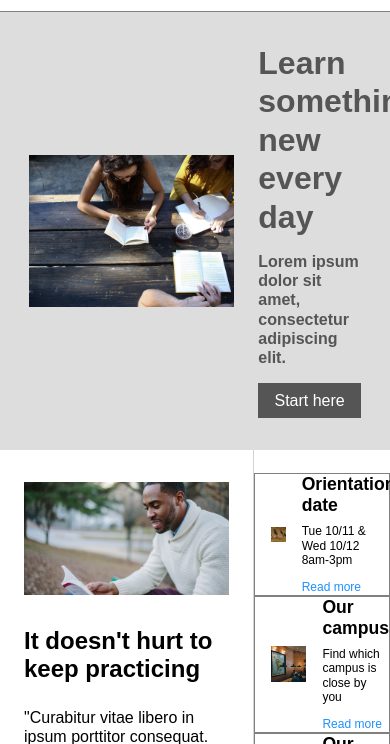
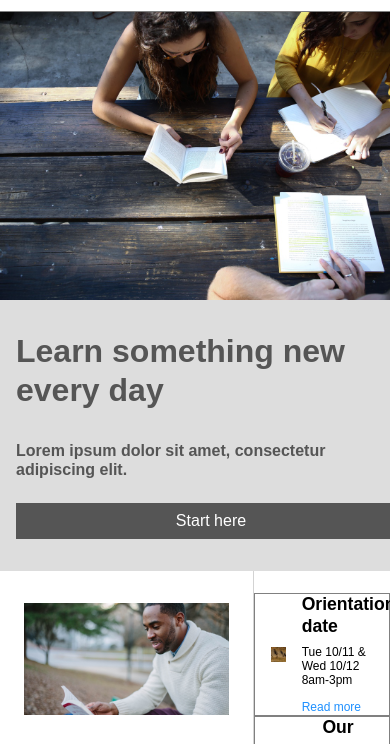
Before and after one commit to KennethLarin/colmar-academy, a plain HTML site: page index.html in a window 390 px wide. Shown: the part 53-797 px from the top of the page. Drawn offline with Linux system fonts and the light colour scheme.

Commit message:
configured the banner section for mobile users

```diff
--- a/resources/css/style.css
+++ b/resources/css/style.css
@@ -113,6 +113,38 @@ h1 {
 
 .banner-button a{
   color: white;
+}
+
+@media only screen and (max-width: 480px) {
+  .banner {
+    flex-flow: column;
+    padding: 0;
+  }
+
+  .banner-image,
+  .banner-info {
+    width: 100%;
+    margin: 0;
+  }
+
+  .banner-info {
+    padding: 2rem 0;
+  }
+
+  .banner-info h1 {
+    margin: 0 1rem 2rem 1rem;
+  }
+
+  .banner-info p {
+    margin: 0 1rem 1.5rem 1rem;
+  }
+
+  /* TODO fix the button margin */
+  .banner-button {
+    margin: 0 1rem;
+    width: 100%;
+  }
+
 }
 
 /* News section */
```
